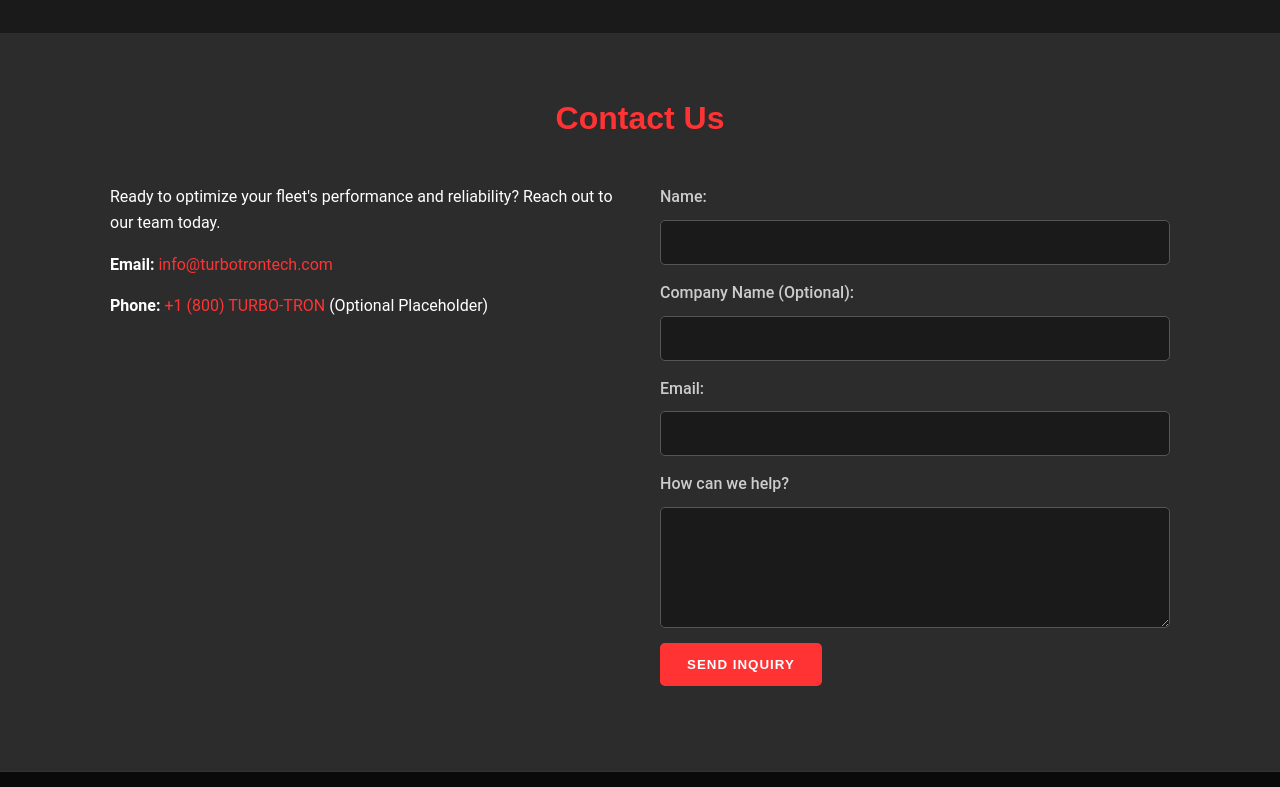
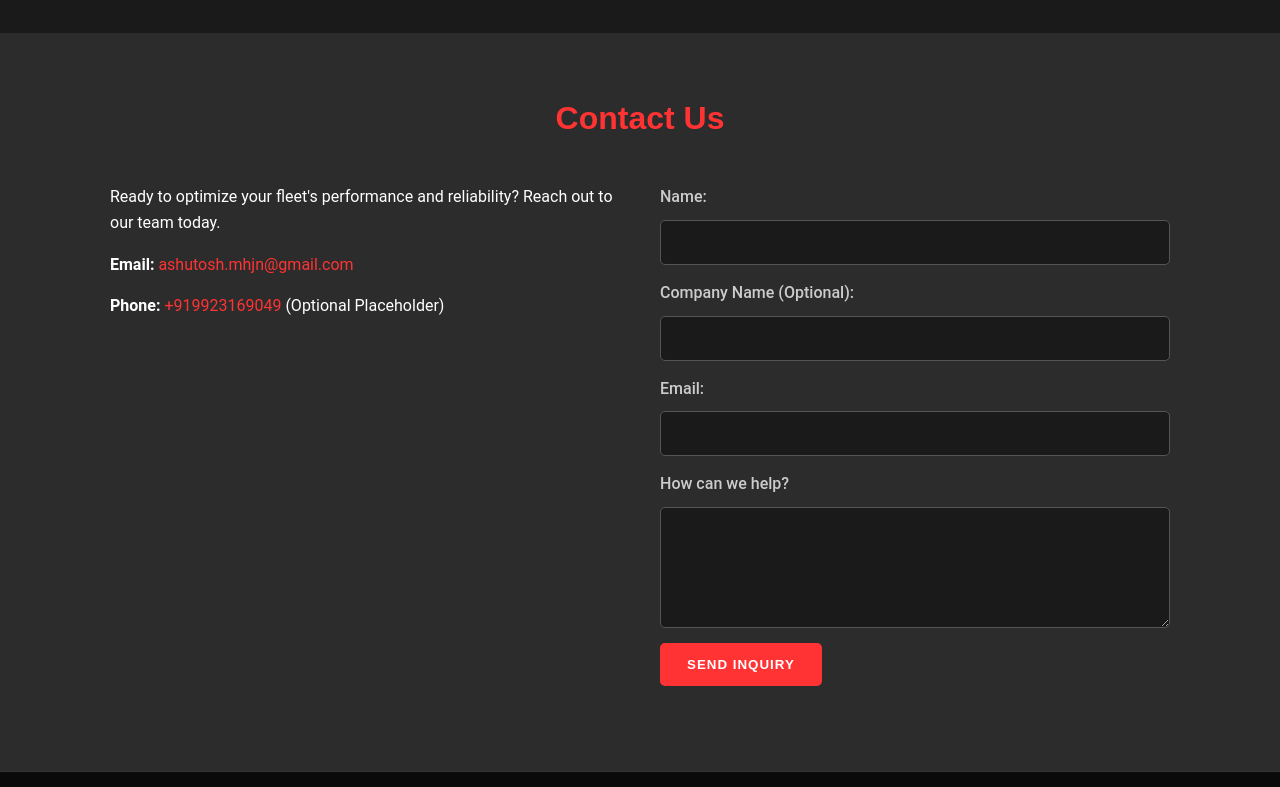
Before and after one commit to aditya-mahajan-tt/aditya-mahajan-tt.github.io, a plain HTML site: page index.html in a window 1280 px wide. Shown: the part 1640-2427 px from the top of the page. Drawn offline with Linux system fonts and the light colour scheme; files whose address does not match are found by name.

Commit message:
Update index.html
Updated contact and logo

```diff
--- a/index.html
+++ b/index.html
@@ -27,7 +27,7 @@
         <nav class="container">
             <a href="#hero" class="logo">
                 <!-- Make sure logo.svg or logo.png is in your images folder -->
-                <img src="images/logo.svg" alt="Turbotron Technologies Logo">
+                <img src="images/logo.png" alt="Turbotron Technologies Logo">
             </a>
             <ul class="nav-menu">
                 <li><a href="#hero" class="nav-link">Home</a></li>
@@ -122,8 +122,8 @@
                 <div class="contact-wrapper">
                     <div class="contact-info">
                         <p>Ready to optimize your fleet's performance and reliability? Reach out to our team today.</p>
-                        <p><strong>Email:</strong> <a href="mailto:ashutosh.mhjn@gmail.com">info@turbotrontech.com</a></p> <!-- Placeholder Email -->
-                        <p><strong>Phone:</strong> <a href="tel:+919923169049">+1 (800) TURBO-TRON</a> (Optional Placeholder)</p>
+                        <p><strong>Email:</strong> <a href="mailto:ashutosh.mhjn@gmail.com">ashutosh.mhjn@gmail.com</a></p> <!-- Placeholder Email -->
+                        <p><strong>Phone:</strong> <a href="tel:+919923169049">+919923169049</a> (Optional Placeholder)</p>
 
                     </div>
                     <!-- IMPORTANT: Replace with YOUR Formspree endpoint -->
```
